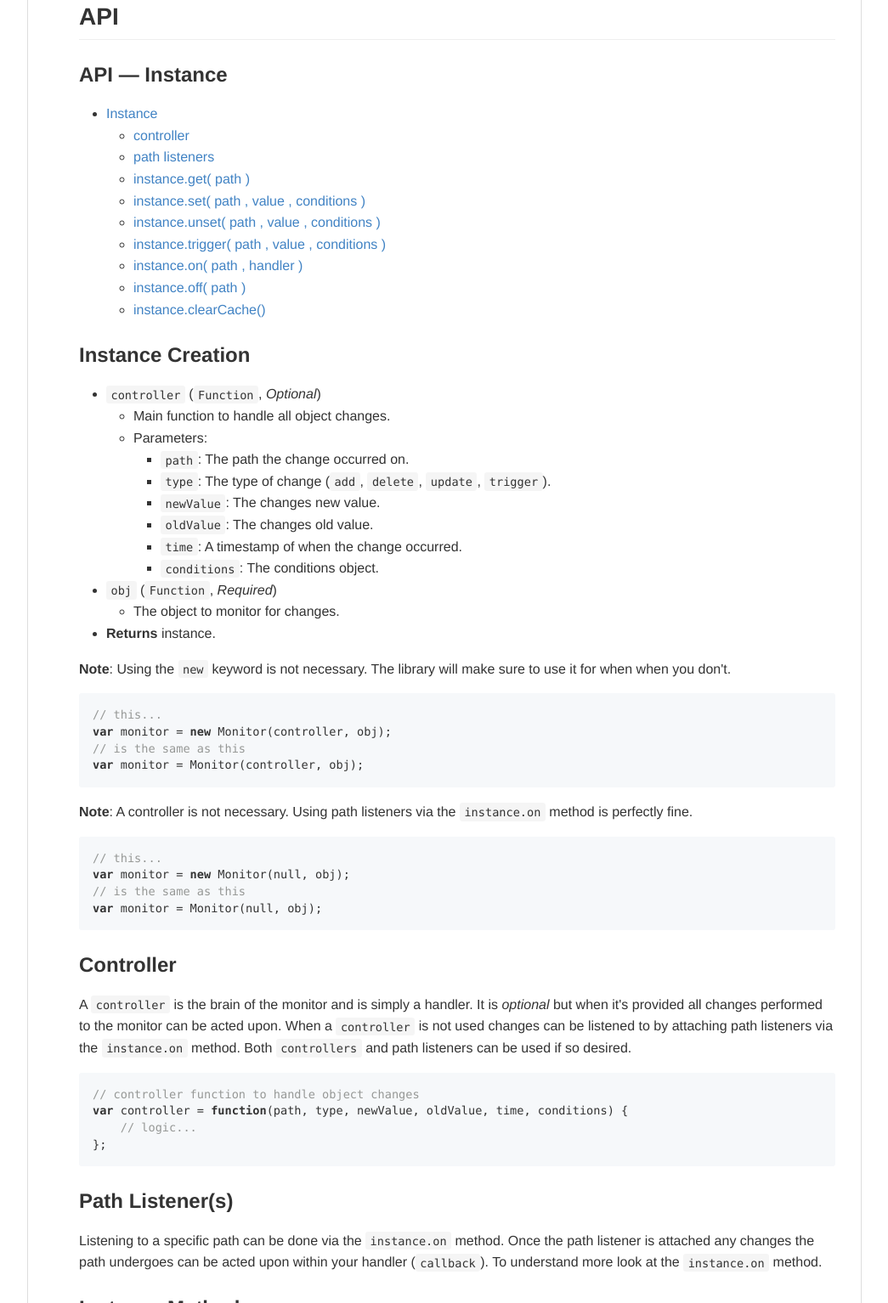
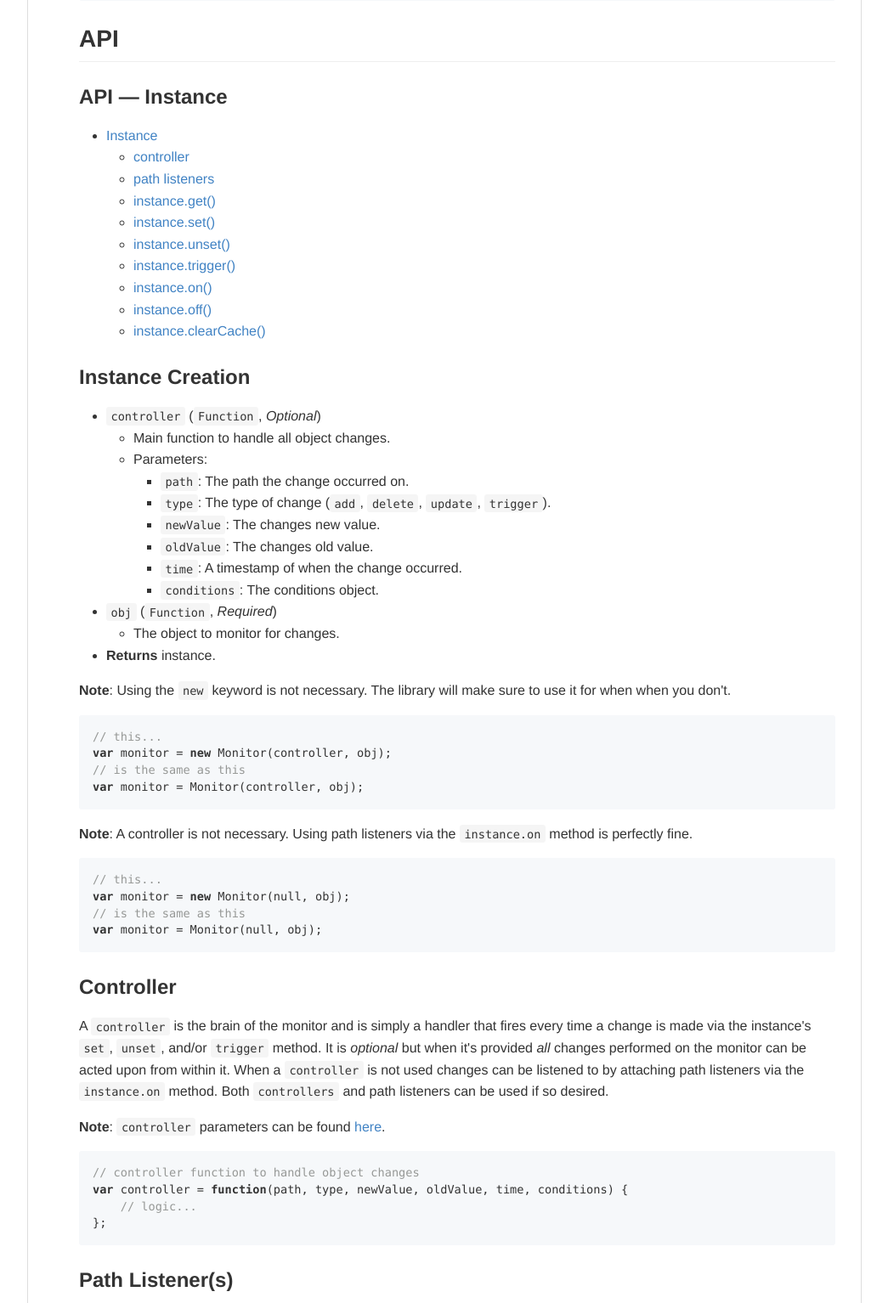
Before and after one commit to cgabriel5/monitorjs, a website: page markdown/preview/README.html in a window 1280 px wide. Shown: the part 1266-2800 px from the top of the page at 85% size, without its empty margins (117-1162 px from the left). Drawn offline with Linux system fonts and the light colour scheme.

Commit message:
docs: Update README.md
Another improvement to the library documentation.

```diff
--- a/markdown/preview/README.html
+++ b/markdown/preview/README.html
@@ -24,6 +24,7 @@
 <li><a href="#instance-creation">Creation</a></li>
 <li><a href="#instance-controller">Controller</a></li>
 <li><a href="#path-listener">Path Listener(s)</a></li>
+<li><a href="#conditions-object">Conditions</a></li>
 <li><a href="#instance-methods-long">Methods</a></li>
 </ul>
 </li>
@@ -70,12 +71,12 @@
 <li><a href="#instance-creation">Instance</a><ul class="list">
 <li><a href="#instance-controller">controller</a></li>
 <li><a href="#path-listener">path listeners</a></li>
-<li><a href="#instance-methods-get">instance.get( path )</a></li>
-<li><a href="#instance-methods-set">instance.set( path , value , conditions )</a></li>
-<li><a href="#instance-methods-unset">instance.unset( path , value , conditions )</a></li>
-<li><a href="#instance-methods-trigger">instance.trigger( path , value , conditions )</a></li>
-<li><a href="#instance-methods-on">instance.on( path , handler )</a></li>
-<li><a href="#instance-methods-off">instance.off( path )</a></li>
+<li><a href="#instance-methods-get">instance.get()</a></li>
+<li><a href="#instance-methods-set">instance.set()</a></li>
+<li><a href="#instance-methods-unset">instance.unset()</a></li>
+<li><a href="#instance-methods-trigger">instance.trigger()</a></li>
+<li><a href="#instance-methods-on">instance.on()</a></li>
+<li><a href="#instance-methods-off">instance.off()</a></li>
 <li><a href="#instance-methods-clearcache">instance.clearCache()</a></li>
 </ul>
 </li>
@@ -112,7 +113,8 @@
 <span class="hljs-comment">// is the same as this</span>
 <span class="hljs-keyword">var</span> monitor = Monitor(<span class="hljs-literal">null</span>, obj);</code></pre><p><a name="instance-controller"></a></p>
 <h3 id="controller">Controller</h3>
-<p>A <code>controller</code> is the brain of the monitor and is simply a handler. It is <em>optional</em> but when it&#39;s provided all changes performed to the monitor can be acted upon. When a <code>controller</code> is not used changes can be listened to by attaching path listeners via the <code>instance.on</code> method. Both <code>controllers</code> and path listeners can be used if so desired.</p>
+<p>A <code>controller</code> is the brain of the monitor and is simply a handler that fires every time a change is made via the instance&#39;s <code>set</code>, <code>unset</code>, and/or <code>trigger</code> method. It is <em>optional</em> but when it&#39;s provided <em>all</em> changes performed on the monitor can be acted upon from within it. When a <code>controller</code> is not used changes can be listened to by attaching path listeners via the <code>instance.on</code> method. Both <code>controllers</code> and path listeners can be used if so desired.</p>
+<p><strong>Note</strong>: <code>controller</code> parameters can be found <a href="#instance-creation">here</a>.</p>
 <pre class="hljs"><code><span class="hljs-comment">// controller function to handle object changes</span>
 <span class="hljs-keyword">var</span> controller = <span class="hljs-function"><span class="hljs-keyword">function</span>(<span class="hljs-params">path, type, newValue, oldValue, time, conditions</span>) </span>{
     <span class="hljs-comment">// logic...</span>
@@ -136,7 +138,8 @@
 <li><strong>Returns</strong> instance.</li>
 </ul>
 <pre class="hljs"><code><span class="hljs-comment">// set the "path1.path2" to 12</span>
-monitor.set(<span class="hljs-string">"path1.path2"</span>, <span class="hljs-number">12</span>);</code></pre><p><strong>Note</strong>: A <code>conditions</code> object should be used when trying to modify the object via the <code>set</code> and <code>trigger</code> methods from within the <code>controller</code> or attached path listeners using the <code>on</code> method. The conditions object serves to hold flags which, depending on your codes logic, allow for certain object modifications to run. For example, when you pass in a certain flag inside the <code>conditions</code> object you can have the code return.</p>
+monitor.set(<span class="hljs-string">"path1.path2"</span>, <span class="hljs-number">12</span>);</code></pre><p><a name="conditions-object"></a>
+<strong>Note</strong>: A <code>conditions</code> object should be used when trying to modify the object from within the <code>controller</code> or attached path listeners using the <code>on</code> method via the <code>set</code>, <code>trigger</code>, and <code>unset</code> methods. The conditions object serves to hold flags which, depending on your codes logic, allow for certain object modifications to run. For example, when you pass in a certain flag inside the <code>conditions</code> object you can have the code return and skip the change entirely. <em>This is mainly done to prevent circular/loop errors</em>.</p>
 <pre class="hljs"><code><span class="hljs-comment">// set the "path1.path2" to 12 + add a conditions object</span>
 monitor.set(<span class="hljs-string">"path1.path2"</span>, <span class="hljs-number">12</span>, {<span class="hljs-string">"someCondition"</span>: <span class="hljs-literal">true</span>});</code></pre><p><strong>Note</strong>: Paths that lead to <code>Arrays</code> can also be modified.</p>
 <pre class="hljs"><code><span class="hljs-comment">// example monitor object + structure</span>
@@ -210,10 +213,16 @@ monitor.on(<span class="hljs-string">"path1.path2"</span>, handler2);
 
 <span class="hljs-comment">// listen to th paths "path1.*" except "path1.path4"</span>
 monitor.on(<span class="hljs-regexp">/^path1(?!.path4).*/</span>, handler3);</code></pre><p><a name="instance-methods-off"></a>
-➜ <strong>instance.off(<code>path</code>)</strong> &mdash; Removes the object path listener.</p>
+➜ <strong>instance.off(<code>path</code>, <code>callback</code>)</strong> &mdash; Removes the object path listener.</p>
 <ul class="list">
 <li><code>path</code> (<code>String|RegExp</code>, <em>Required</em>)</li>
-<li><code>callback</code> (<code>Function</code>, <em>Optional</em>)</li>
+<li><code>callback</code> (<code>Function</code>, <em>Optional</em>)<ul class="list">
+<li>Parameters:<ul class="list">
+<li><code>path</code>: The path the change occurred on.</li>
+</ul>
+</li>
+</ul>
+</li>
 <li><strong>Returns</strong> instance.</li>
 </ul>
 <p><strong>Note</strong>: When removing a listener the provide path must be the same path that was provided with the <code>instance.on</code> method.</p>
```
Also changed, not shown: README.md.
